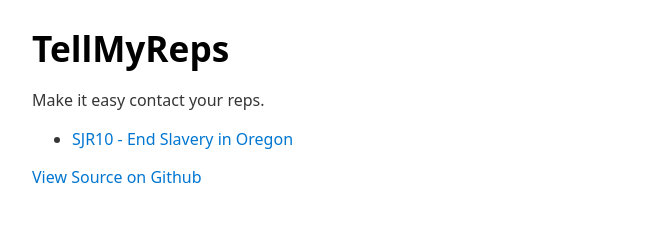
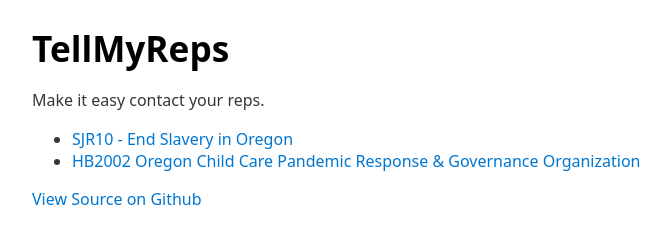
Before and after one commit to tellmyreps/tellmyreps.github.io, a plain HTML site: page index.html in a window 1280 px wide. Shown: the whole page, without its empty margins (208-879 px from the left). Drawn offline with nearby package versions, Linux system fonts and the light colour scheme.

Commit message:
Update index.html
testing hb2002

```diff
--- a/index.html
+++ b/index.html
@@ -13,6 +13,7 @@
 	<p>Make it easy contact your reps.</p>
 	<ul>
 		<li><a href="./sjr10.html">SJR10 - End Slavery in Oregon</a></li>
+		<li><a href="./hb2002.html">HB2002 Oregon Child Care Pandemic Response & Governance Organization</a></li>
 	</ul>
 	<a href="https://github.com/tellmyreps/tellmyreps.github.io">View Source on Github</a>
 </body>
```
